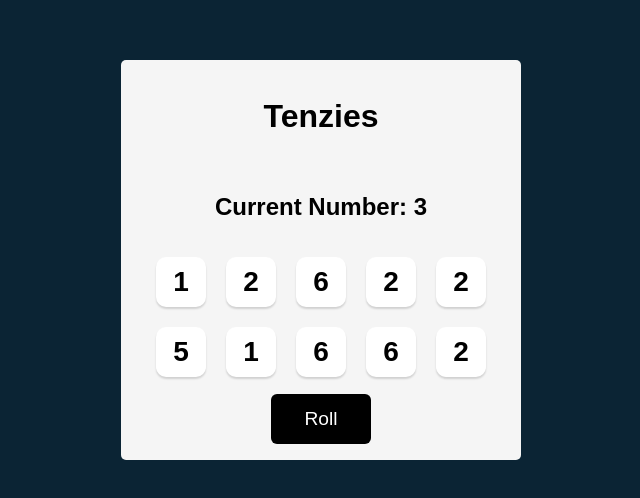
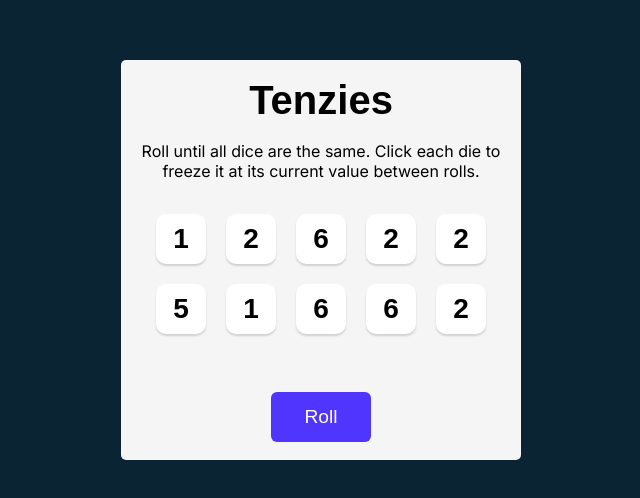
Before and after one commit to lenardski/tenziesproject, a React (Vite) app: page / in a window 1280 px wide. Shown: the part 140-638 px from the top of the page, without its empty margins (319-959 px from the left). Built offline with nearby package versions, Linux system fonts and the light colour scheme.

Commit message:
Added working roll

```diff
--- a/src/App.jsx
+++ b/src/App.jsx
@@ -25,8 +25,11 @@
   }
 
   function rollDices() {
-      setDice(generateAllNewDice())
-      setNumber(randomDiceNumber())
+    setDice( (currentDices) => {
+      return currentDices.map( (dice) => {
+        return !dice.isHeld ? {...dice, value: randomDiceNumber() } : dice
+      })
+    })
   }
 
   function holdDice(id) {
@@ -47,8 +50,8 @@
 
   return (
     <main>
-      <h1>Tenzies</h1>
-      <h2>Current Number: {number}</h2>
+      <h1 className="title">Tenzies</h1>
+      <p className="instructions">Roll until all dice are the same. Click each die to freeze it at its current value between rolls.</p>
       <div className="dice-container">
         {diceElements}
       </div>
--- a/src/index.css
+++ b/src/index.css
@@ -31,10 +31,23 @@
     align-items: center;
 }
 
+.title {
+    font-size: 40px;
+    margin: 0;
+}
+
+.instructions {
+    font-family: 'Inter', sans-serif;
+    font-weight: 400;
+    margin-top: 0;
+    text-align: center;
+}
+
 .dice-container {
     display: grid;
     grid-template: auto auto / repeat(5, 1fr);
     gap: 20px;
+    margin-bottom: 40px;
 }
 
 button {
@@ -58,7 +71,7 @@
     width: 100px;
     border: none;
     border-radius: 6px;
-    background-color: #000000;
+    background-color: #5035FF;
     color: white;
     font-size: 1.2rem;
 }
```
